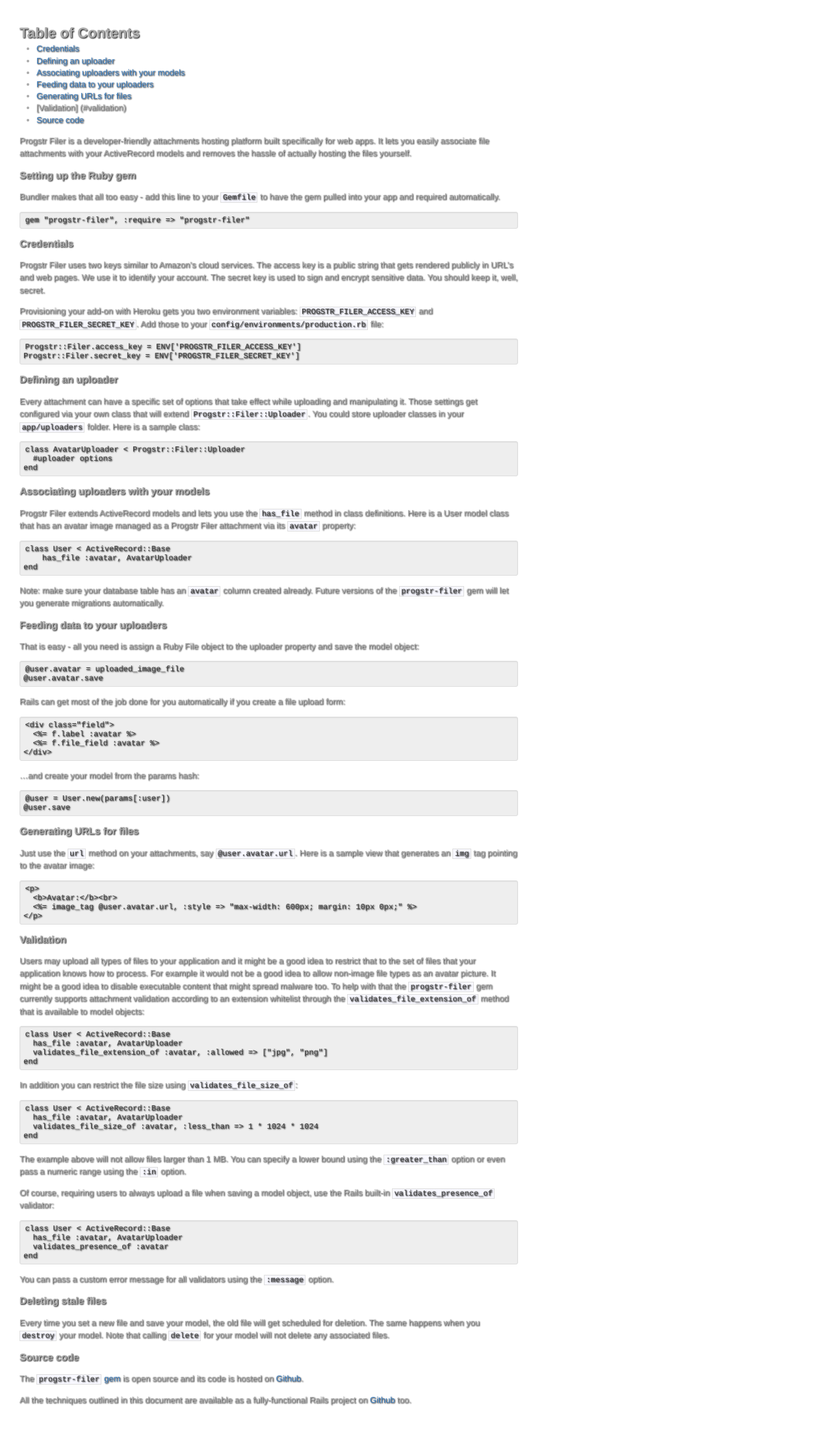
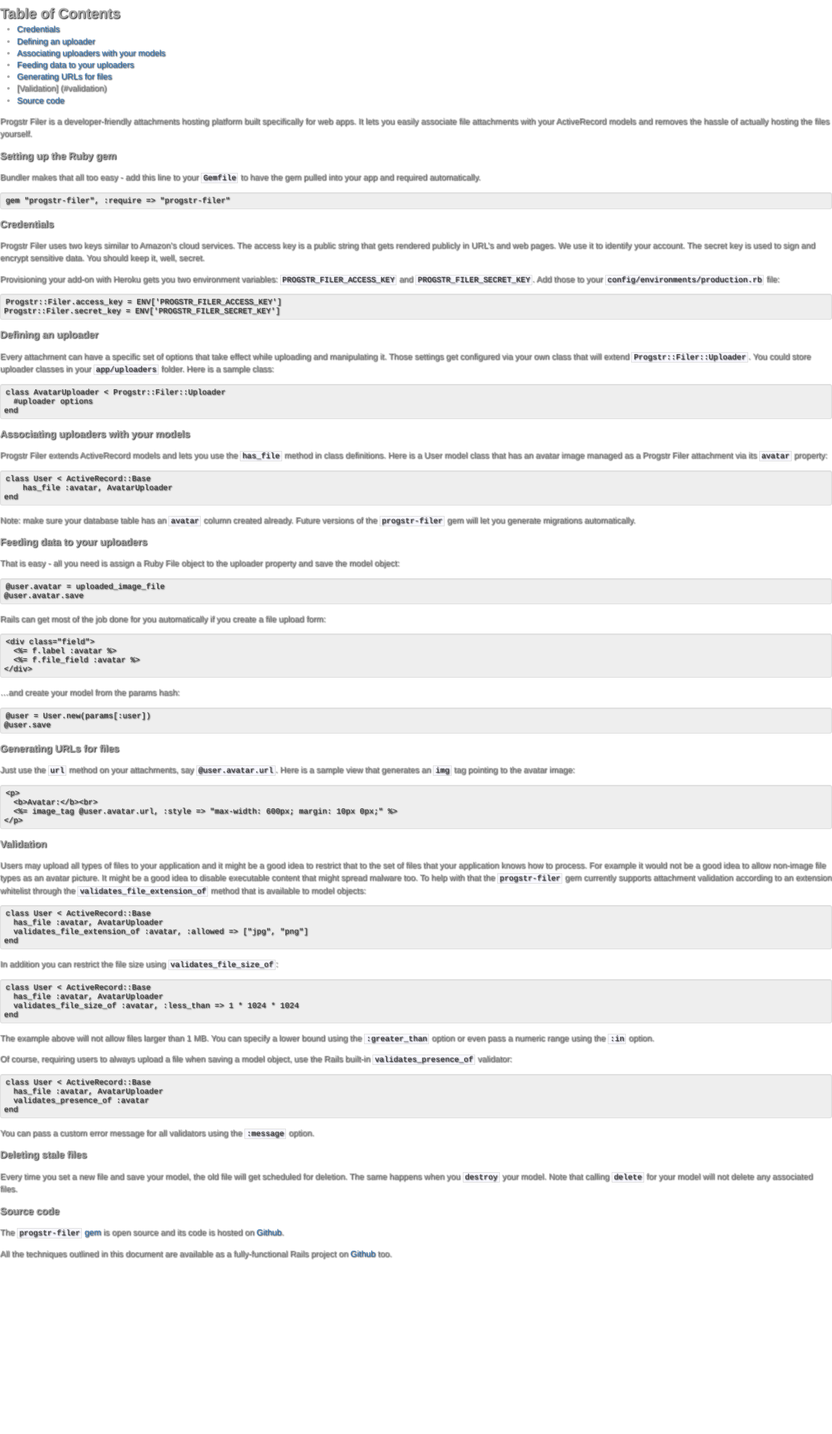
Before and after one commit to progstr/progstr.github.com, a Jekyll site: the page built from _posts/2011-12-23-filer-getting-started.md, in a window 1280 px wide. Shown: the whole page at 65% size. Built offline with Jekyll 4.4.1, drawn with Linux system fonts in a browser that asks for light colours; after the commit the page ends 1939 px from its top, so only the background shows below that.

Commit message:
Filer: delete an unneeded wrapper div.

```diff
--- a/_layouts/no-navigation.html
+++ b/_layouts/no-navigation.html
@@ -24,10 +24,8 @@
   <body>
 
     <div id="main">
-      <div id="content" class="site">
-        <div class="wikistyle">
-          {{ content }}
-        </div>
+      <div class="wikistyle">
+        {{ content }}
       </div>
     </div>
   </body>
--- a/stylesheets/no-navigation.css
+++ b/stylesheets/no-navigation.css
@@ -1,12 +1,3 @@
-#content.site {
-  width: 59em;
-  padding: 30px;
-  border-radius: 5px;
-  -moz-border-radius: 5px;
-  -webkit-border-radius: 5px;
-  -o-border-radius: 5px;
-}
-
 * {
     margin:0;
     padding:0;
```
